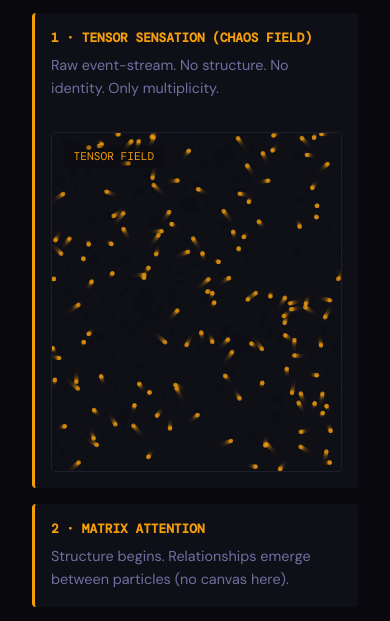
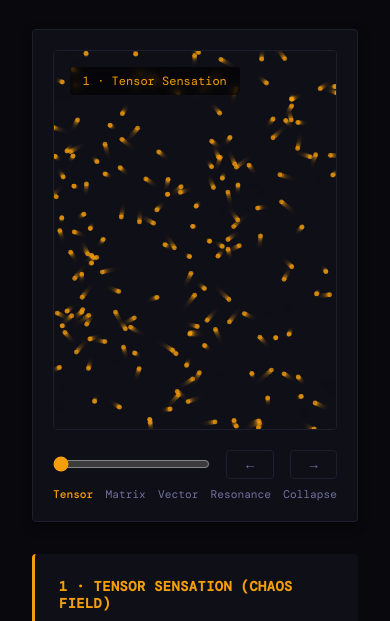
Before and after one commit to ukubona-llc/resonancemax, a plain HTML site: page index.html in a window 390 px wide. Shown: the part 196-817 px from the top of the page. Drawn offline with nearby package versions, Linux system fonts and the light colour scheme; a web font is replaced by a local one.

Commit message:
outstanding!

```diff
--- a/index.html
+++ b/index.html
@@ -56,7 +56,7 @@ body{
   transition:0.3s;
 }
 
-/* NAV (canonical Ukubona) */
+/* NAV */
 .site-nav{
   position:sticky;
   top:0;
@@ -117,50 +117,90 @@ h1{
 }
 
 .phase{
-  padding:1rem;
+  padding:1.5rem;
   border-left:3px solid var(--amber);
   background:var(--surface);
-  margin-top:1rem;
+  margin-top:2rem;
   border-radius:var(--radius);
+  position:relative;
 }
 
 .phase h2{
   font-family:var(--mono);
-  font-size:0.8rem;
+  font-size:0.85rem;
   color:var(--amber);
   text-transform:uppercase;
+  letter-spacing:0.5px;
 }
 
 .phase p{
-  margin-top:0.5rem;
+  margin-top:0.75rem;
   color:var(--muted);
-  line-height:1.6;
-  font-size:0.9rem;
+  line-height:1.65;
+  font-size:0.95rem;
 }
 
-/* CANVAS (ONLY PHASE 1 CHAOS) */
+/* VISUALIZER */
+.visualizer{
+  background:var(--surface);
+  border:1px solid var(--border);
+  border-radius:var(--radius);
+  padding:1.25rem;
+  margin:2rem 0;
+  box-shadow:0 4px 12px rgba(0,0,0,0.3);
+}
+
 .canvas-wrap{
-  margin-top:2rem;
-  height:340px;
+  position:relative;
+  height:380px;
   border:1px solid var(--border);
-  background:var(--surface);
+  background:#0a0a12;
   border-radius:var(--radius);
-  position:relative;
   overflow:hidden;
+  margin-bottom:1.25rem;
 }
 
 canvas{width:100%;height:100%;display:block;}
 
 .label{
   position:absolute;
-  top:12px;
-  left:12px;
+  top:16px;
+  left:16px;
+  font-family:var(--mono);
+  font-size:0.75rem;
+  color:var(--amber);
+  background:rgba(0,0,0,0.6);
+  padding:0.4rem 0.8rem;
+  border-radius:3px;
+  z-index:5;
+  backdrop-filter:blur(4px);
+}
+
+/* Controls */
+.controls{
+  display:flex;
+  align-items:center;
+  gap:1rem;
+  flex-wrap:wrap;
+}
+
+.slider{
+  flex:1;
+  accent-color:var(--amber);
+}
+
+.step-labels{
+  display:flex;
+  justify-content:space-between;
   font-family:var(--mono);
   font-size:0.7rem;
+  color:var(--muted);
+  margin-top:0.5rem;
+}
+
+.step-labels span.active{
   color:var(--amber);
-  background:rgba(0,0,0,0.2);
-  padding:0.3rem 0.6rem;
-  border-radius:3px;
+  font-weight:500;
 }
 </style>
 </head>
@@ -172,9 +212,7 @@ canvas{width:100%;height:100%;display:block;}
     <img class="logo-dark" src="https://abikesa.github.io/logos/assets/ukubona-dark.png">
     <img class="logo-light" src="https://abikesa.github.io/logos/assets/ukubona-light.png">
   </div>
-
   <div class="brand">Ukubona · ResonanceMax Pentad</div>
-
   <button class="theme-btn" id="toggle">light</button>
 </nav>
 
@@ -182,99 +220,249 @@ canvas{width:100%;height:100%;display:block;}
 
 <h1>Pentadic Resonance System</h1>
 
-<!-- 1 TENSOR (ONLY PLACE WITH CHAOS) -->
-<div class="phase">
-  <h2>1 · Tensor Sensation (chaos field)</h2>
+<div class="visualizer">
+  <div class="canvas-wrap">
+    <div class="label" id="current-label">1 · Tensor Sensation</div>
+    <canvas id="c"></canvas>
+  </div>
 
-  <p>
-    Raw event-stream. No structure. No identity. Only multiplicity.
-  </p>
+  <div class="controls">
+    <input type="range" id="stage-slider" class="slider" min="0" max="4" value="0" step="1">
+    <button id="prev-btn" style="padding:0.4rem 1rem; background:var(--surface); border:1px solid var(--border); color:var(--muted); border-radius:4px; cursor:pointer;">←</button>
+    <button id="next-btn" style="padding:0.4rem 1rem; background:var(--surface); border:1px solid var(--border); color:var(--muted); border-radius:4px; cursor:pointer;">→</button>
+  </div>
 
-  <div class="canvas-wrap">
-    <div class="label">TENSOR FIELD</div>
-    <canvas id="c"></canvas>
+  <div class="step-labels">
+    <span data-step="0" class="active">Tensor</span>
+    <span data-step="1">Matrix</span>
+    <span data-step="2">Vector</span>
+    <span data-step="3">Resonance</span>
+    <span data-step="4">Collapse</span>
   </div>
 </div>
 
-<!-- 2 MATRIX -->
+<!-- PHASE 1 -->
+<div class="phase">
+  <h2>1 · Tensor Sensation (chaos field)</h2>
+  <p>Raw event-stream. No structure. No identity. Only multiplicity and noise. Bottom-up sensory flood.</p>
+</div>
+
+<!-- PHASE 2 -->
 <div class="phase">
   <h2>2 · Matrix Attention</h2>
-  <p>Structure begins. Relationships emerge between particles (no canvas here).</p>
+  <p>Structure begins. Relationships and correlations emerge between particles. The field starts to cohere.</p>
 </div>
 
-<!-- 3 VECTOR -->
+<!-- PHASE 3 -->
 <div class="phase">
   <h2>3 · Vector Intention</h2>
-  <p>Directional compression begins. Flow replaces noise.</p>
+  <p>Directional compression. Flow replaces isotropic noise. Gradients form and intention arises.</p>
 </div>
 
-<!-- 4 RESONANCE -->
+<!-- PHASE 4 -->
 <div class="phase">
-  <h2>4 · ResonanceMax</h2>
+  <h2>4 · ResonanceMax (Eigenmode)</h2>
   <p>
-    Coupling operator: alignment between tensor field and latent structure.
-    This is NOT a step — it is the bridge.
+    The coupling bridge. Bottom-up event-stream meets top-down latent structure. Stable identities (eigenmodes) that survive perturbation.
   </p>
 </div>
 
-<!-- 5 COLLAPSE -->
+<!-- PHASE 5 -->
 <div class="phase">
-  <h2>5 · softMax → argMax</h2>
+  <h2>5 · softMax → argMax (Scalar Collapse)</h2>
   <p>
-    Probability distribution forms (softmax), then collapses (argmax) into identity.
+    Probability distribution forms, then collapses into decisive identity. From high-dimensional possibility to a single computable action.
   </p>
 </div>
 
 </div>
 
 <script>
-/* THEME TOGGLE (FIXED TO YOUR TEMPLATE STYLE) */
+/* THEME TOGGLE */
 const btn = document.getElementById("toggle");
-
 btn.onclick = () => {
   const isDark = document.documentElement.getAttribute("data-theme") === "dark";
   document.documentElement.setAttribute("data-theme", isDark ? "light" : "dark");
   btn.textContent = isDark ? "dark" : "light";
 };
 
-/* TENSOR CHAOS ONLY (PHASE 1) */
+/* PENTAD VISUALIZER */
 const canvas = document.getElementById("c");
 const ctx = canvas.getContext("2d");
+const slider = document.getElementById("stage-slider");
+const labelEl = document.getElementById("current-label");
+const prevBtn = document.getElementById("prev-btn");
+const nextBtn = document.getElementById("next-btn");
 
-function resize(){
+let currentStage = 0;
+const STAGES = [
+  { id: 0, name: "1 · Tensor Sensation", desc: "Chaos field" },
+  { id: 1, name: "2 · Matrix Attention", desc: "Correlations emerge" },
+  { id: 2, name: "3 · Vector Intention", desc: "Directional flow" },
+  { id: 3, name: "4 · ResonanceMax", desc: "Eigenmode stability" },
+  { id: 4, name: "5 · softMax → argMax", desc: "Scalar collapse" }
+];
+
+function resize() {
   canvas.width = canvas.offsetWidth;
   canvas.height = canvas.offsetHeight;
 }
 resize();
 window.addEventListener("resize", resize);
 
-const N = 140;
-const pts = Array.from({length:N}).map(()=>({
-  x:Math.random()*canvas.width,
-  y:Math.random()*canvas.height,
-  vx:(Math.random()-0.5)*2.5,
-  vy:(Math.random()-0.5)*2.5
+const N = 180;
+let particles = Array.from({length: N}).map(() => ({
+  x: Math.random() * canvas.width,
+  y: Math.random() * canvas.height,
+  vx: (Math.random() - 0.5) * 3.2,
+  vy: (Math.random() - 0.5) * 3.2,
+  angle: Math.random() * Math.PI * 2,
+  orbitRadius: Math.random() * 110 + 40,
+  orbitSpeed: (Math.random() * 0.018) + 0.008,
+  baseX: 0,
+  baseY: 0
 }));
 
-function draw(){
-  ctx.fillStyle="rgba(15,15,24,0.35)";
-  ctx.fillRect(0,0,canvas.width,canvas.height);
+let animationFrame;
 
-  for(const p of pts){
-    p.x += p.vx;
-    p.y += p.vy;
+function updateParticles(stage) {
+  const w = canvas.width;
+  const h = canvas.height;
+  const cx = w / 2;
+  const cy = h / 2;
 
-    if(p.x<0||p.x>canvas.width)p.vx*=-1;
-    if(p.y<0||p.y>canvas.height)p.vy*=-1;
+  particles.forEach((p, i) => {
+    if (stage === 0) { // Tensor - pure chaos
+      p.x += p.vx * 1.15;
+      p.y += p.vy * 1.15;
+      if (p.x < 0 || p.x > w) p.vx *= -1;
+      if (p.y < 0 || p.y > h) p.vy *= -1;
+    }
+    else if (stage === 1) { // Matrix - slow + connections
+      p.x += p.vx * 0.45;
+      p.y += p.vy * 0.45;
+      if (p.x < 0 || p.x > w) p.vx *= -1.05;
+      if (p.y < 0 || p.y > h) p.vy *= -1.05;
+    }
+    else if (stage === 2) { // Vector - directional flow
+      p.vx += (4.5 - p.vx) * 0.06;
+      p.vy += (0.6 - p.vy) * 0.06;
+      p.x += p.vx;
+      p.y += p.vy;
+      if (p.x > w) { p.x = 0; p.y = Math.random() * h * 0.8 + h * 0.1; }
+    }
+    else if (stage === 3) { // Resonance / Eigenmode
+      p.angle += p.orbitSpeed;
+      const tx = cx + Math.cos(p.angle) * p.orbitRadius;
+      const ty = cy + Math.sin(p.angle) * (p.orbitRadius * 0.6);
+      p.x += (tx - p.x) * 0.085;
+      p.y += (ty - p.y) * 0.085;
+    }
+    else if (stage === 4) { // Collapse
+      p.x += (cx - p.x) * 0.14;
+      p.y += (cy - p.y) * 0.14;
+    }
+  });
+}
+
+function draw() {
+  const w = canvas.width;
+  const h = canvas.height;
+  const stage = currentStage;
+  const cx = w / 2;
+  const cy = h / 2;
+
+  // Fade trail
+  ctx.fillStyle = stage === 4 ? "rgba(8,8,13,0.65)" : "rgba(15,15,24,0.42)";
+  ctx.fillRect(0, 0, w, h);
+
+  updateParticles(stage);
+
+  // Draw connections in Matrix stage
+  if (stage === 1) {
+    ctx.lineWidth = 0.6;
+    for (let i = 0; i < particles.length; i += 2) {
+      const p1 = particles[i];
+      for (let j = i + 1; j < Math.min(i + 18, particles.length); j++) {
+        const p2 = particles[j];
+        const dx = p1.x - p2.x;
+        const dy = p1.y - p2.y;
+        const dist = Math.hypot(dx, dy);
+        if (dist < 95) {
+          ctx.strokeStyle = `rgba(245, 158, 11, ${0.75 - dist / 95})`;
+          ctx.beginPath();
+          ctx.moveTo(p1.x, p1.y);
+          ctx.lineTo(p2.x, p2.y);
+          ctx.stroke();
+        }
+      }
+    }
+  }
+
+  // Draw particles / vectors
+  particles.forEach((p, i) => {
+    if (stage === 2) {
+      // Vector trails
+      ctx.beginPath();
+      ctx.moveTo(p.x, p.y);
+      ctx.lineTo(p.x - p.vx * 4, p.y - p.vy * 4);
+      ctx.strokeStyle = "rgba(245, 230, 163, 0.75)";
+      ctx.lineWidth = 1.8;
+      ctx.stroke();
+    }
+
+    // Main particle
+    ctx.beginPath();
+    const r = (stage === 4) ? 3.5 : 2.4;
+    ctx.arc(p.x, p.y, r, 0, Math.PI * 2);
+
+    if (stage === 4) {
+      ctx.fillStyle = "#fff";
+    } else if (stage === 3) {
+      ctx.fillStyle = "rgba(245, 158, 11, 0.9)";
+    } else {
+      ctx.fillStyle = "rgba(245, 158, 11, 0.75)";
+    }
+    ctx.fill();
+  });
+
+  // Scalar pulse
+  if (stage === 4) {
+    const pulse = Math.sin(Date.now() / 140) * 11 + 11;
+    ctx.beginPath();
+    ctx.arc(cx, cy, pulse + 6, 0, Math.PI * 2);
+    ctx.fillStyle = "rgba(255,255,255,0.25)";
+    ctx.fill();
 
     ctx.beginPath();
-    ctx.arc(p.x,p.y,2.2,0,Math.PI*2);
-    ctx.fillStyle="rgba(245,158,11,0.7)";
+    ctx.arc(cx, cy, 7, 0, Math.PI * 2);
+    ctx.fillStyle = "#fff";
     ctx.fill();
   }
 
-  requestAnimationFrame(draw);
+  animationFrame = requestAnimationFrame(draw);
 }
+
+/* Stage Management */
+function setStage(newStage) {
+  currentStage = Math.max(0, Math.min(4, newStage));
+  slider.value = currentStage;
+  labelEl.textContent = STAGES[currentStage].name;
+
+  document.querySelectorAll('.step-labels span').forEach((span, i) => {
+    span.classList.toggle('active', i === currentStage);
+  });
+}
+
+slider.addEventListener("input", () => setStage(parseInt(slider.value)));
+prevBtn.addEventListener("click", () => setStage(currentStage - 1));
+nextBtn.addEventListener("click", () => setStage(currentStage + 1));
+
+/* Keyboard support */
+document.addEventListener("keydown", e => {
+  if (e.key === "ArrowRight") setStage(currentStage + 1);
+  if (e.key === "ArrowLeft") setStage(currentStage - 1);
+});
 
 draw();
 </script>
```
